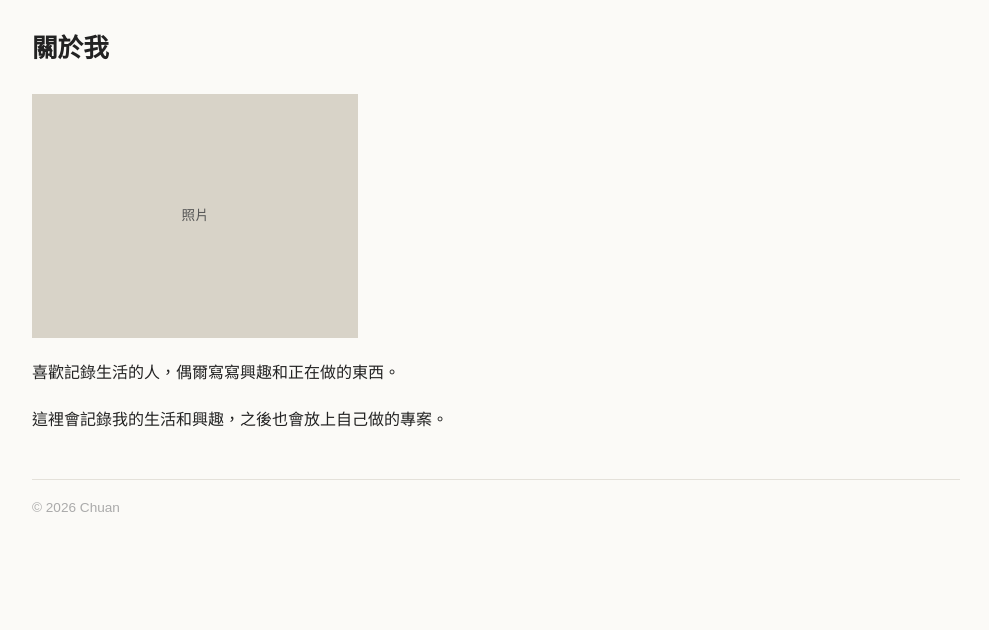
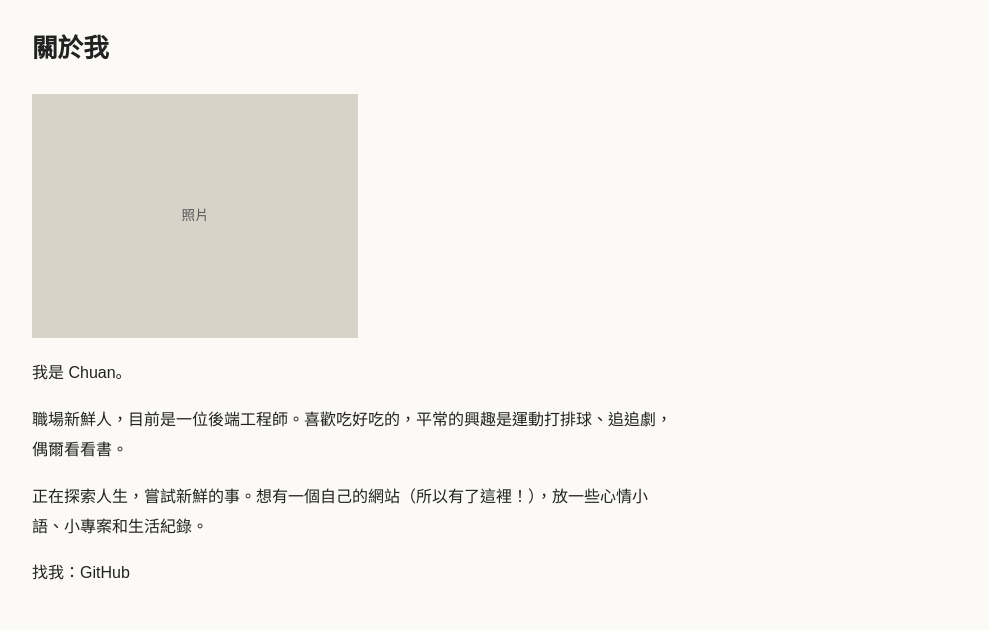
Before and after one commit to WinnixShih/MyBlog, an Astro site: page /about in a window 1280 px wide. Shown: the part 86-716 px from the top of the page, without its empty margins (144-1133 px from the left). Built offline with nearby package versions, Linux system fonts and the light colour scheme; Astro itself is replaced by a stand-in of ours.

Commit message:
feat: 關於頁改寫自我介紹並加上 GitHub 連結
Co-Authored-By: Claude Opus 5.5 <noreply@anthropic.com>

```diff
--- a/src/consts.ts
+++ b/src/consts.ts
@@ -7,8 +7,11 @@ export const AUTHOR = 'Chuan';
 /** 網站描述，頁面未自訂 description 時作為預設的 `<meta name="description">`。 */
 export const SITE_DESCRIPTION = '記錄生活裡流過的日子。';
 
-/** 簡短的自我介紹，顯示於側欄（所有有側欄的頁面）與關於頁。 */
+/** 簡短的自我介紹，顯示於側欄（所有有側欄的頁面）。 */
 export const ABOUT_SHORT = '喜歡記錄生活的人，偶爾寫寫興趣和正在做的東西。';
+
+/** 作者的 GitHub 個人頁網址，顯示於關於頁的聯絡方式。 */
+export const GITHUB_URL = 'https://github.com/WinnixShih';
 
 /**
  * 文章分類定義。key 為文章 frontmatter 的 `category` 值，
--- a/src/pages/about.astro
+++ b/src/pages/about.astro
@@ -1,14 +1,18 @@
 ---
 import BaseLayout from '../layouts/BaseLayout.astro';
-import { ABOUT_SHORT } from '../consts';
+import { AUTHOR, GITHUB_URL } from '../consts';
 ---
 
 <BaseLayout title="關於我" showSidebar={false}>
   <div class="about">
     <h1 class="heading">關於我</h1>
     <div class="photo">照片</div>
-    <p>{ABOUT_SHORT}</p>
-    <p>這裡會記錄我的生活和興趣，之後也會放上自己做的專案。</p>
+    <p>我是 {AUTHOR}。</p>
+    <p>職場新鮮人，目前是一位後端工程師。喜歡吃好吃的，平常的興趣是運動打排球、追追劇，偶爾看看書。</p>
+    <p>正在探索人生，嘗試新鮮的事。想有一個自己的網站（所以有了這裡！），放一些心情小語、小專案和生活紀錄。</p>
+    <p class="contact">
+      找我：<a href={GITHUB_URL}>GitHub</a>
+    </p>
   </div>
 </BaseLayout>
 
```
